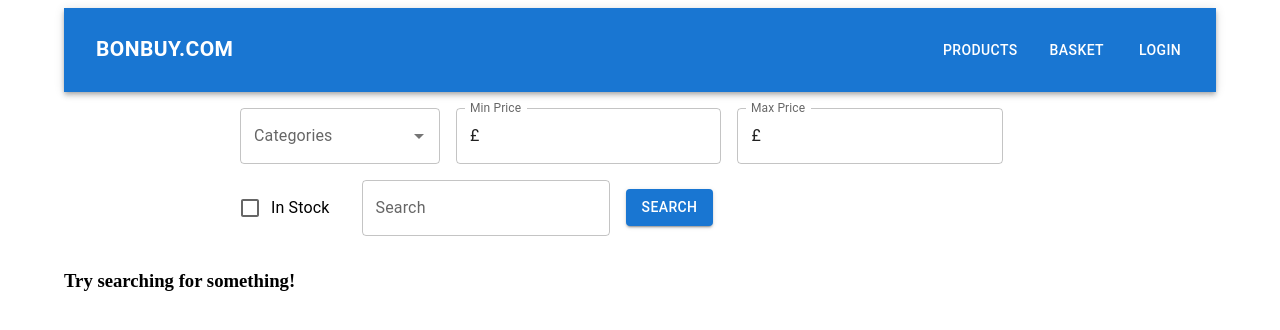
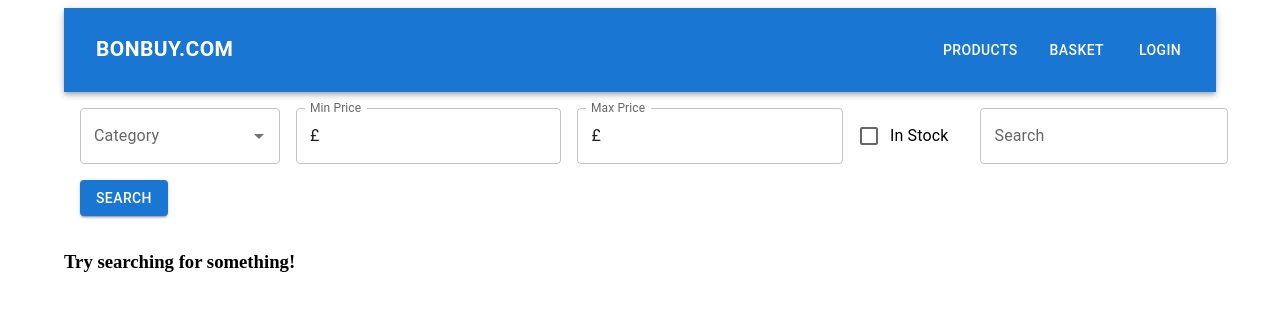
Before and after one commit to leburgeon/ecom-front, a React (Vite) app: page / in a window 1280 px wide. Shown: the top 330 px of the page. Built offline with nearby package versions, Linux system fonts and the light colour scheme.

Commit message:
Changes the category filter from multiple to single

```diff
--- a/src/ProductsPage.jsx
+++ b/src/ProductsPage.jsx
@@ -26,8 +26,9 @@ const ProductsPage = () => {
             <ProductCard key={product.id} {...product} />
           ))}
         </Grid>
-        <PaginationController/>
+        <PaginationController />
       </>
+
     )
   }
 
@@ -51,6 +52,7 @@ const ProductsPage = () => {
           ? renderProducts()
           : renderNoneFound()
         : renderSearchSomthing()}
+
     </>
 
   )
--- a/src/components/ProductsSearchBar.jsx
+++ b/src/components/ProductsSearchBar.jsx
@@ -12,7 +12,7 @@ import {
 
 const ProductSearchBar = ({ onSearch = (filters) => {console.log(filters)} }) => {
   const [searchQuery, setSearchQuery] = useState('');
-  const [categories, setCategories] = useState([]);
+  const [category, setCategory] = useState(null); // Changed to single category
   const [priceRange, setPriceRange] = useState([null, null]);
   const [inStockOnly, setInStockOnly] = useState(false);
 
@@ -27,7 +27,7 @@ const ProductSearchBar = ({ onSearch = (filters) => {console.log(filters)} }) =>
   const handleSearch = () => {
     onSearch({
       query: searchQuery,
-      categories: categories.map((cat) => cat.value),
+      category: category ? category.value : null, // Changed to single category
       minPrice: priceRange[0],
       maxPrice: priceRange[1],
       inStockOnly,
@@ -38,27 +38,25 @@ const ProductSearchBar = ({ onSearch = (filters) => {console.log(filters)} }) =>
     <Box
       sx={{
         width: '100%',
-        maxWidth: 800,
         margin: 'auto',
         padding: 2,
       }}
     >
       <Grid2 container spacing={2} alignItems="center">
-        {/* Categories Autocomplete */}
+        {/* Category Autocomplete */}
         <Grid2 xs={12} md={6} sx={{ minWidth: 200 }}>
           <Autocomplete
-            multiple
             fullWidth
             options={categoryOptions}
             getOptionLabel={(option) => option.label}
-            value={categories}
-            onChange={(event, newValue) => setCategories(newValue)}
+            value={category}
+            onChange={(event, newValue) => setCategory(newValue)}
             renderInput={(params) => (
               <TextField
                 {...params}
                 fullWidth
                 variant="outlined"
-                label="Categories"
+                label="Category"
                 placeholder="Select"
               />
             )}
```
